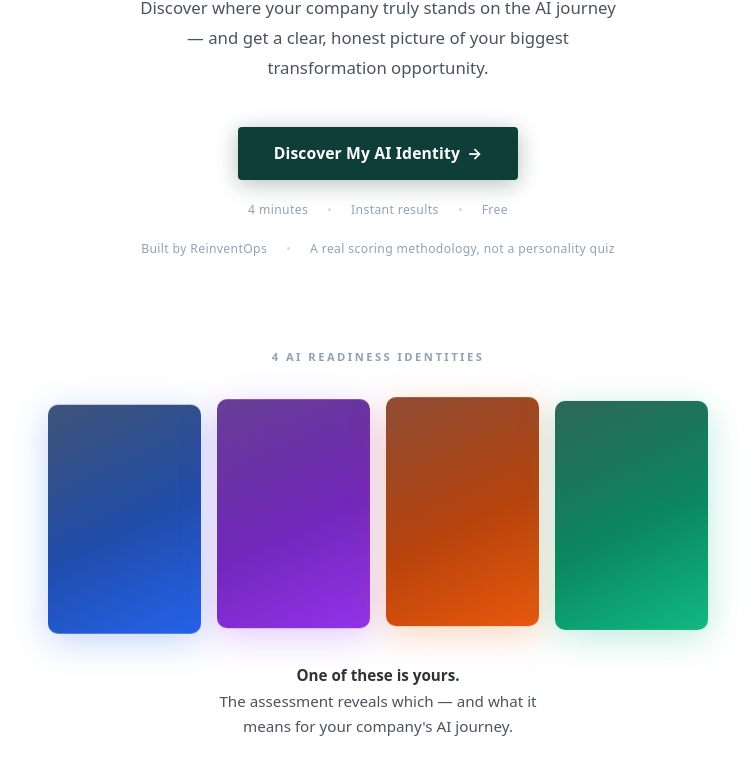
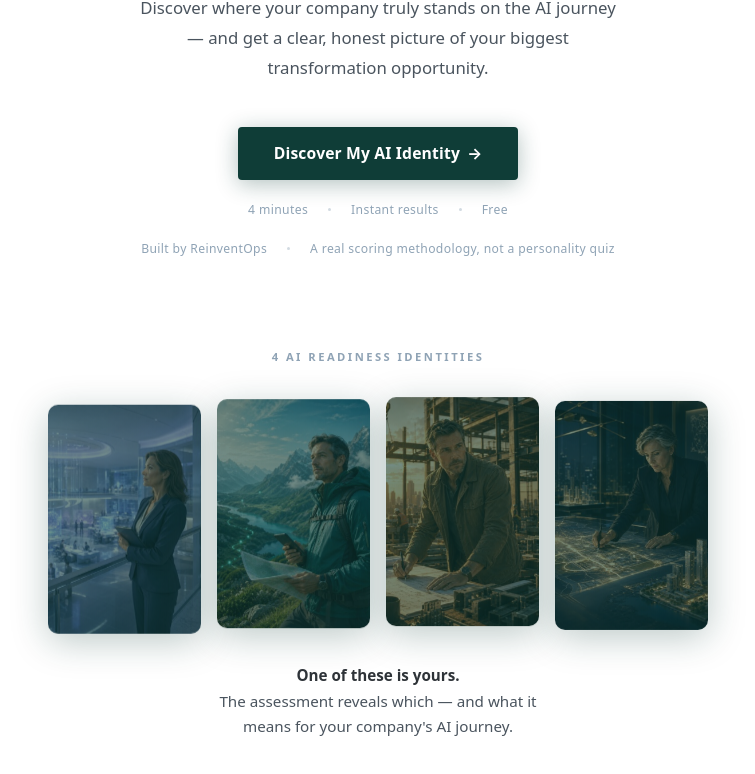
Before and after one commit to arielleisrael/ai-transformation, a plain HTML site: page index.html in a window 1280 px wide. Shown: the part 452-1226 px from the top of the page, without its empty margins (262-1017 px from the left). Drawn offline with Linux system fonts and the light colour scheme.

Commit message:
content: replace archetype gradient tiles with photo tiles

```diff
--- a/index.html
+++ b/index.html
@@ -210,37 +210,31 @@
     position: relative;
     overflow: hidden;
     cursor: default;
+    background-size: cover;
+    background-position: center;
+    box-shadow: 0 8px 36px rgba(15, 61, 55, 0.28);
     transition: transform 0.3s ease;
+    animation: cardFloat 7s ease-in-out infinite;
   }
   .archetype-card:hover {
     transform: translateY(-6px) scale(1.02);
     animation-play-state: paused;
   }
-  .card-shine {
-    position: absolute;
-    inset: 0;
-    background: linear-gradient(155deg, rgba(255,255,255,0.16) 0%, transparent 55%);
-    pointer-events: none;
-  }
   .ac-1 {
-    background: linear-gradient(155deg, #1A3460 0%, #2563EB 100%);
-    box-shadow: 0 8px 36px rgba(37, 99, 235, 0.28);
-    animation: cardFloat 7s ease-in-out infinite 0s;
+    background-image: linear-gradient(rgba(15, 61, 55, 0.58), rgba(15, 61, 55, 0.58)), url('assets/images/archetype-spectator.jpg');
+    animation-delay: 0s;
   }
   .ac-2 {
-    background: linear-gradient(155deg, #4A1A82 0%, #9333EA 100%);
-    box-shadow: 0 8px 36px rgba(147, 51, 234, 0.28);
-    animation: cardFloat 7s ease-in-out infinite 1.4s;
+    background-image: linear-gradient(rgba(15, 61, 55, 0.58), rgba(15, 61, 55, 0.58)), url('assets/images/archetype-explorer.jpg');
+    animation-delay: 1.4s;
   }
   .ac-3 {
-    background: linear-gradient(155deg, #7B2B0E 0%, #EA580C 100%);
-    box-shadow: 0 8px 36px rgba(234, 88, 12, 0.28);
-    animation: cardFloat 7s ease-in-out infinite 2.8s;
+    background-image: linear-gradient(rgba(15, 61, 55, 0.58), rgba(15, 61, 55, 0.58)), url('assets/images/archetype-builder.jpg');
+    animation-delay: 2.8s;
   }
   .ac-4 {
-    background: linear-gradient(155deg, #064C3A 0%, #10B981 100%);
-    box-shadow: 0 8px 36px rgba(16, 185, 129, 0.28);
-    animation: cardFloat 7s ease-in-out infinite 4.2s;
+    background-image: linear-gradient(rgba(15, 61, 55, 0.58), rgba(15, 61, 55, 0.58)), url('assets/images/archetype-architect.jpg');
+    animation-delay: 4.2s;
   }
   .mystery-caption {
     font-size: 0.95rem;
@@ -499,10 +493,10 @@
 <section class="mystery">
   <p class="eyebrow reveal">4 AI readiness identities</p>
   <div class="archetype-grid reveal" style="transition-delay:0.1s" aria-hidden="true">
-    <div class="archetype-card ac-1"><div class="card-shine"></div></div>
-    <div class="archetype-card ac-2"><div class="card-shine"></div></div>
-    <div class="archetype-card ac-3"><div class="card-shine"></div></div>
-    <div class="archetype-card ac-4"><div class="card-shine"></div></div>
+    <div class="archetype-card ac-1"></div>
+    <div class="archetype-card ac-2"></div>
+    <div class="archetype-card ac-3"></div>
+    <div class="archetype-card ac-4"></div>
   </div>
   <p class="mystery-caption reveal" style="transition-delay:0.2s">
     <strong>One of these is yours.</strong><br>
```
